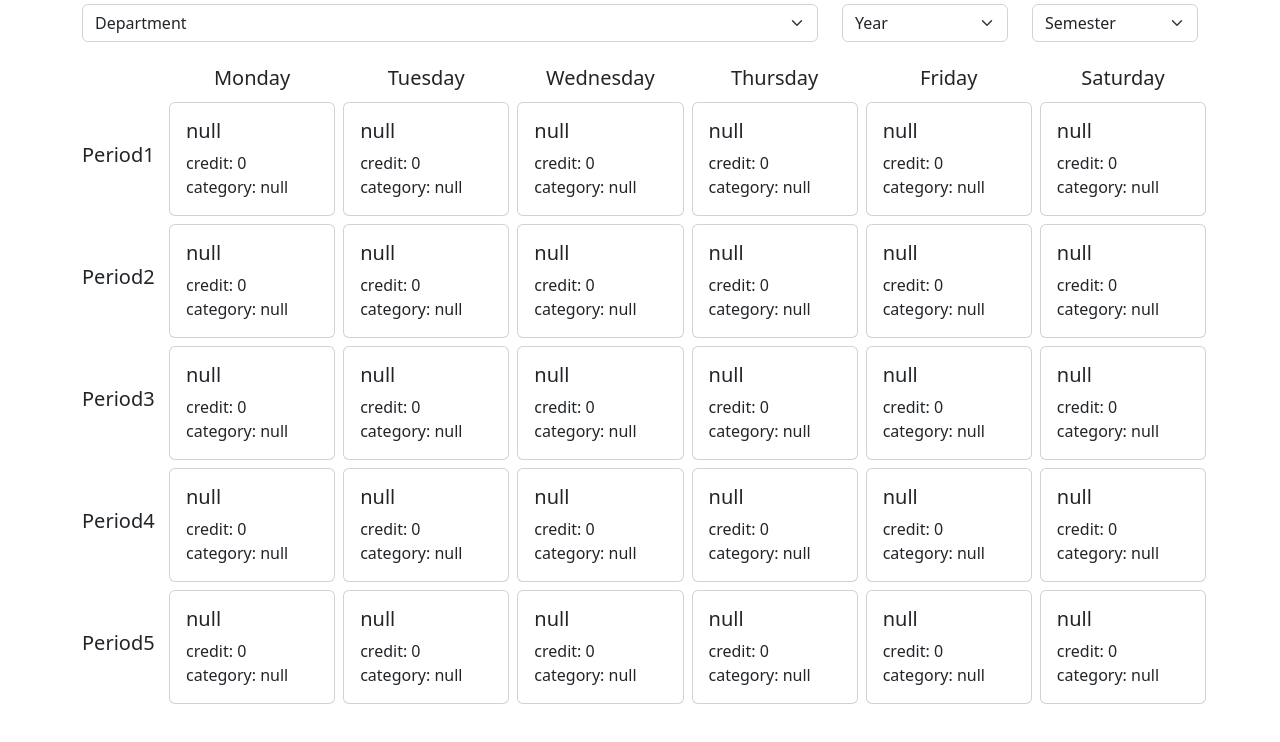
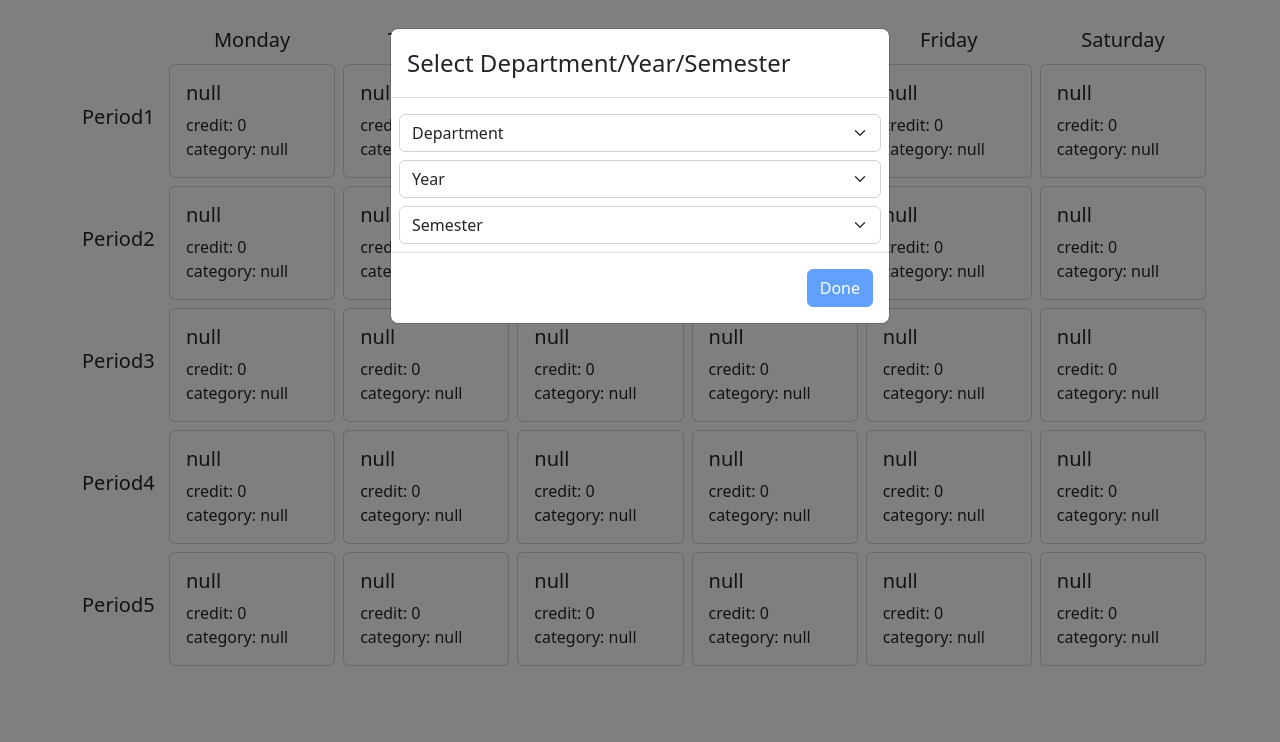
Before and after one commit to Kyo-s-s/sit_timetable, a React (Create React App) app: page / in a window 1280 px wide. Shown: the top 742 px of the page. Built offline with nearby package versions, Linux system fonts and the light colour scheme.

Commit message:
[Add] Select Modal

```diff
--- a/src/TimeTable/TimeTable.tsx
+++ b/src/TimeTable/TimeTable.tsx
@@ -1,10 +1,8 @@
 import React from "react";
-import Table from 'react-bootstrap/Table';
-import { Container } from "react-bootstrap";
+import { Button, Container, Modal } from "react-bootstrap";
 import Col from "react-bootstrap/Col";
 import Row from "react-bootstrap/Row";
 import Form from "react-bootstrap/Form";
-import test from "../json/test.json"
 import keyData from "../Data/data.json"
 import { Lecture, lectureNone, Period, periodList, periodNum, toLecture, Week, weekList, weekNum, weekToStr } from "./Lecture";
 import { TimeTableContents } from "./TimeTableContents";
@@ -47,15 +45,6 @@ export const TimeTable = () => {
   const [year, setYear] = React.useState<Year | undefined>();
   const [semester, setSemester] = React.useState<Semester | undefined>();
 
-  let lectures = test.lectures.map((item, _) => {
-    // console.log(JSON.stringify(item));
-    return toLecture(item.name, item.week, item.period, item.credit, item.division);
-  }).concat([lectureNone]);
-
-  let creditDivision: { [key: string]: number } = {};
-  lectures.forEach((lecture, _) => creditDivision[lecture.category] = 0);
-
-
   const departmentOnChange = (e: React.ChangeEvent<HTMLSelectElement>) => {
     setDepartment(keyData.departments.find((dep, _) => dep.name === e.target.value ));
     setYear(undefined);
@@ -71,19 +60,6 @@ export const TimeTable = () => {
     setSemester(year?.semesters.find((seme, _) => seme.semester === e.target.value ));
   };
 
-  // const updateLecture = () => {
-  //   console.log("update");
-  //   console.log(department?.name);
-  //   console.log(year?.year);
-  //   console.log(semester?.semester);
-  //   // if (semester) {
-  //     // semester.files.forEach((file, _) => {
-  //       // const data = require("../Data/" + file);
-  //       // console.log(JSON.stringify(data));
-  //     // });
-  //   // }
-  // };
-
   const generateLectures = (): Lecture[] => {
     console.log("generate " + semester?.semester);
     let result: Lecture[] = [lectureNone];
@@ -98,28 +74,28 @@ export const TimeTable = () => {
     return result;
   };
 
+  const [show, setShow] = React.useState(true);
+
   return (
     <>
-      <Container>
-        <Row>
-          <Col sm = {8}>
-            <Form.Select onChange = {e => departmentOnChange(e)}>
+      <Modal show = {show}>
+        <Modal.Header>
+          <Modal.Title>Select Department/Year/Semester</Modal.Title>
+        </Modal.Header>
+        <div className = "p-2">
+          <Form.Select className = "my-2" onChange = {e => departmentOnChange(e)}>
             <option hidden>Department</option>
             {
               keyData.departments.map((department, _) => <option key = {department.name} value = {department.name}>{department.name}</option>)
             }
           </Form.Select>
-          </Col>
-          <Col sm = {2}>
-            <Form.Select onChange = {e => yearOnChange(e)}>
+          <Form.Select className = "mb-2" onChange = {e => yearOnChange(e)}>
             <option hidden>Year</option>
             {
               department &&
               department.years.map((year, _) => <option key = {year.year} value = {year.year}>{year.year}</option>)
             }
           </Form.Select>
-          </Col>
-          <Col sm = {2}>
           <Form.Select onChange = {e => semesterOnChange(e)}>
             <option hidden>Semester</option>
             {
@@ -127,12 +103,13 @@ export const TimeTable = () => {
               year.semesters.map((semester, _) => <option key = {semester.semester} value = {semester.semester}>{semester.semester}</option>)
             }
           </Form.Select>
-          </Col>
-        </Row>
-      </Container>
-      {
-        TimeTableContents(generateLectures())
-      }
+        </div>
+        <Modal.Footer>
+          <Button disabled = {semester === undefined} onClick = {() => setShow(false)}>Done</Button>
+        </Modal.Footer>
+      </Modal>
+
+      {TimeTableContents(generateLectures())}
     </>
   )
 }
```
Lines whose indentation alone changed are shown as unchanged.
